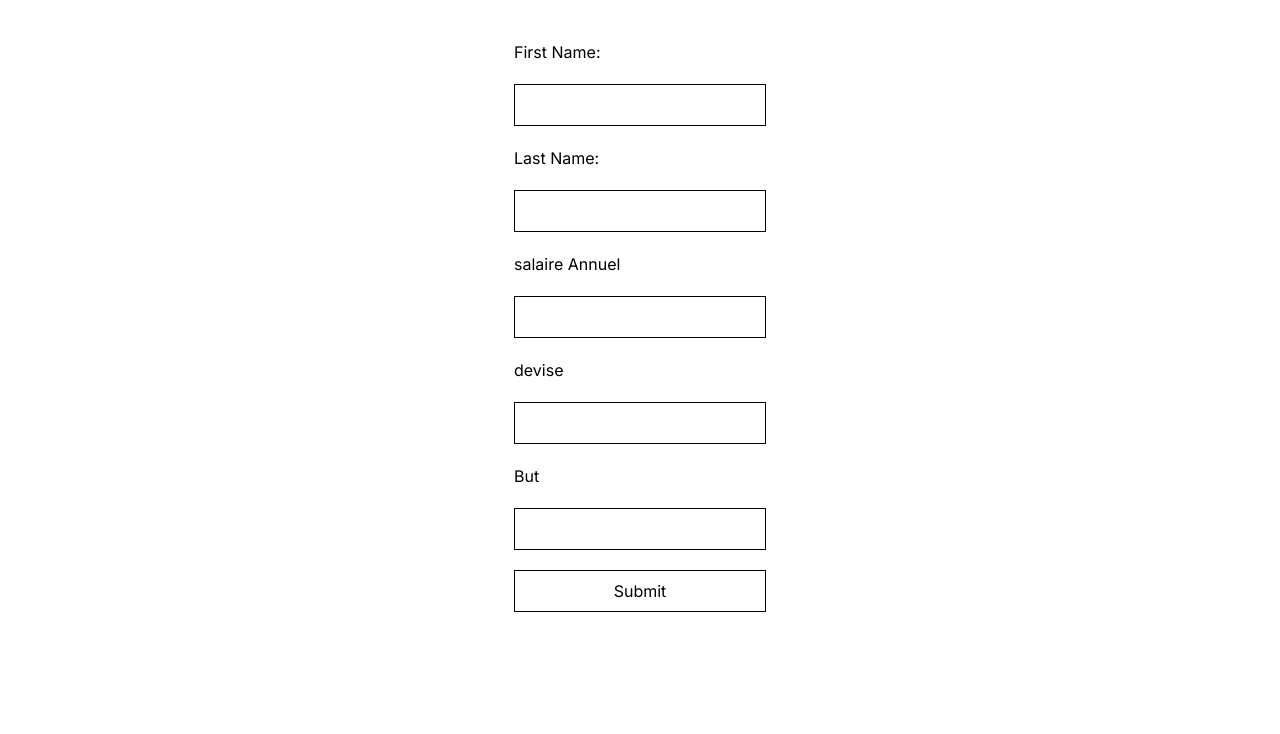
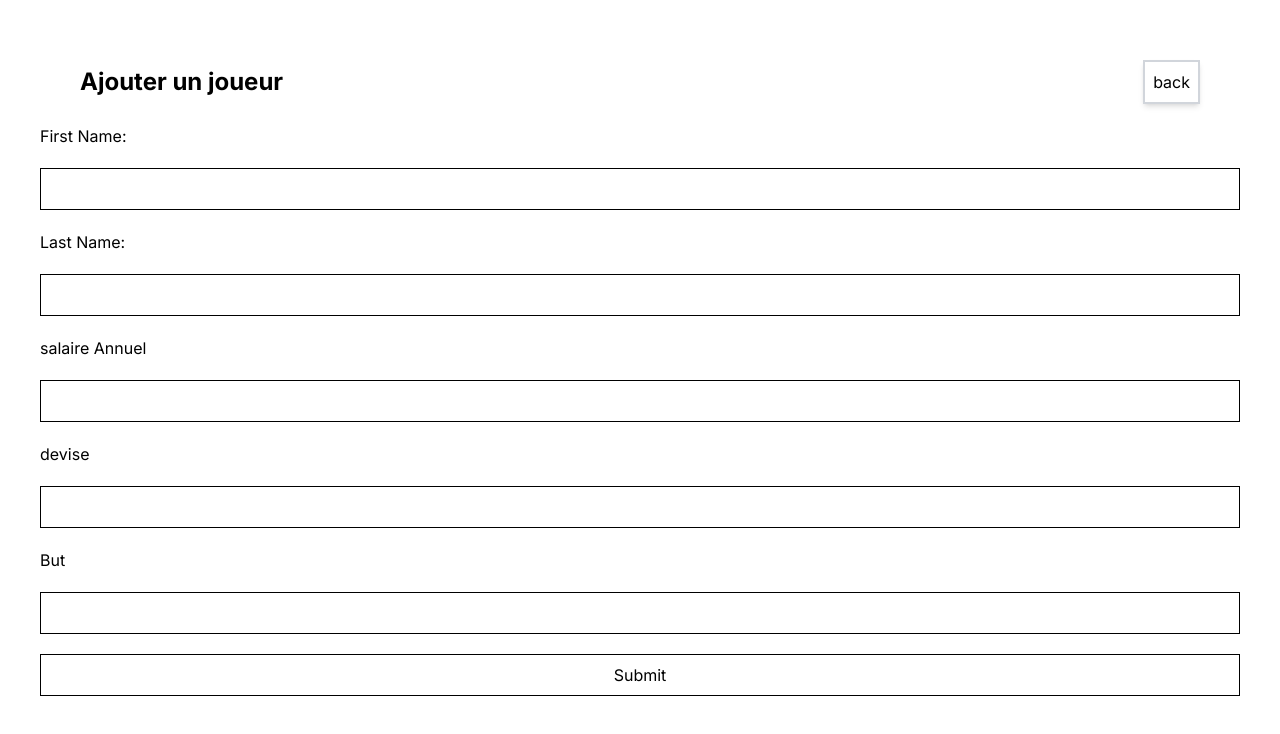
Before and after one commit to Intexted/Fifa2023, a Next.js app: page /new in a window 1280 px wide. Shown: the top 734 px of the page. Built offline with nearby package versions, Linux system fonts and the light colour scheme.

Commit message:
last commit

```diff
--- a/app/new/page.tsx
+++ b/app/new/page.tsx
@@ -1,10 +1,19 @@
 "use client";
 
+import Link from "next/link";
 import FormPlayer from "../components/FormPlayer";
 
 function App() {
   return (
-    <div className="flex p-10 justify-center">
+    <div className="flex flex-col p-10 justify-center">
+      <div className="flex items-center justify-between py-5 px-10">
+        <h1 className="font-bold text-2xl">Ajouter un joueur</h1>
+        <Link href="/">
+          <h1 className="shadow-md p-2 border-2 cursor-pointer border-gray-300">
+            back
+          </h1>
+        </Link>
+      </div>
       <FormPlayer />
     </div>
   );
--- a/app/page.tsx
+++ b/app/page.tsx
@@ -19,7 +19,10 @@ export default async function Home() {
         </Link>
       </div>
       <hr />
-      <div className="border-2 border-gray-900 w-[65%] mx-auto mt-10 h-[400px] rounded-md p-2">
+      <div
+        className="border-2 border-gray-900 w-[65%] mx-auto
+       mt-10 h-[300px] rounded-md p-2 gap-10"
+      >
         <table className="">
           <tr className="flex items-center  justify-between gap-5 border-b border-black ">
             <th className="font-medium text-gray-500">id</th>
@@ -33,11 +36,13 @@ export default async function Home() {
               className="flex items-center text-left justify-between gap-10 "
               key={player.id}
             >
-              <td>{player.id}</td>
-              <td className="">{player.firstname + " " + player.lastname}</td>
-              <td>{player.salary + player.devise}</td>
-              <td>{player.goal}</td>
-              <td>actions</td>
+              <td className="mb-4">{player.id}</td>
+              <td className="mb-4">
+                {player.firstname + " " + player.lastname}
+              </td>
+              <td className="mb-4">{player.salary + player.devise}</td>
+              <td className="mb-4">{player.goal}</td>
+              <td className="mb-4">actions</td>
             </tr>
           ))}
         </table>
```
